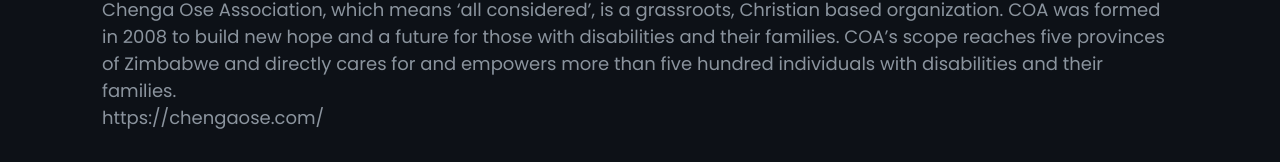
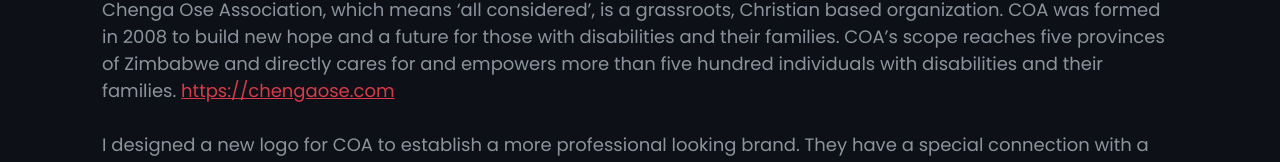
Before and after one commit to Ros3y/portfolio, a React (Create React App) app: page /coa in a window 1280 px wide. Shown: the part 128-290 px from the top of the page. Built offline with nearby package versions, Linux system fonts and the light colour scheme.

Commit message:
Fix COA website link

```diff
--- a/src/pages/coa.js
+++ b/src/pages/coa.js
@@ -13,8 +13,9 @@
       title="Chenga Ose Association"
       desciption={[
         'Chenga Ose Association, which means ‘all considered’, is a grassroots, Christian based organization. COA was formed in 2008 to build new hope and a future for those with disabilities and their families. COA’s scope reaches five provinces of Zimbabwe and directly cares for and empowers more than five hundred individuals with disabilities and their families. ',
-        <br />,
-        'https://chengaose.com/',
+        <a href="https://chengaose.com/" rel="noreferrer" target="_blank">
+          https://chengaose.com
+        </a>,
         <br />,
         <br />,
         'I designed a new logo for COA to establish a more professional looking brand. They have a special connection with a green pumpkin in their mythology and wanted that to be in their logo, so my approach was to subtly hint at this by making the letters round and arrange them to form the pumpkins base.',
```
